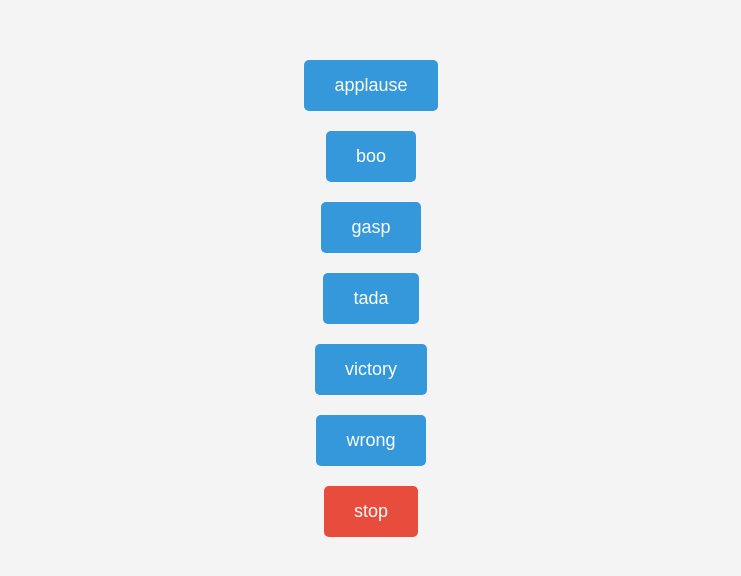
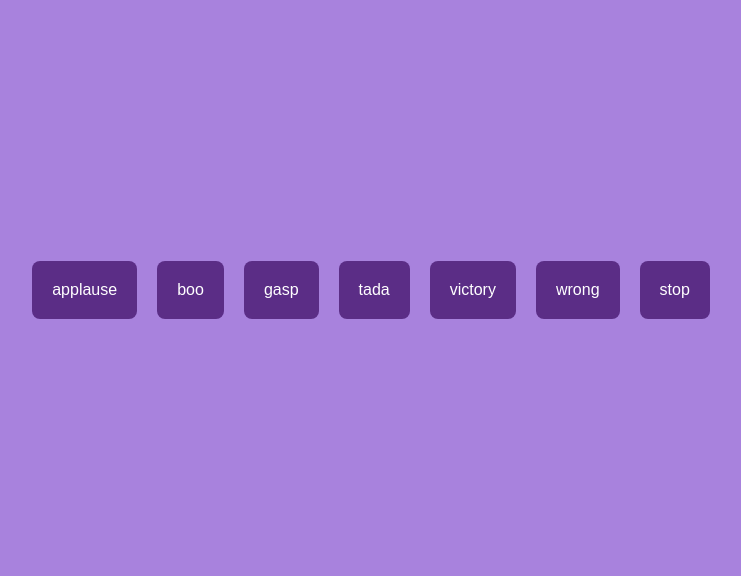
Before and after one commit to acciojob/Soundbar-Rashmi-Salunkhe, a website: page main.html in a window 1280 px wide. Shown: the part 110-686 px from the top of the page, without its empty margins (269-1010 px from the left). Drawn offline with Linux system fonts and the light colour scheme.

Commit message:
Update styles.css

```diff
--- a/styles.css
+++ b/styles.css
@@ -1,40 +1,36 @@
-/*  your css code here. If applicable */
-/* Styling for the buttons and layout */
+
+
 body {
-    font-family: Arial, sans-serif;
     display: flex;
     justify-content: center;
     align-items: center;
     height: 100vh;
-    background-color: #f4f4f4;
+    background-color: #A882DD;
+    margin: 0;
+    font-family: Arial, sans-serif;
 }
 
 #buttons {
     display: flex;
-    flex-direction: column;
-    align-items: center;
+    gap: 20px;
 }
 
-.btn, .stop {
-    margin: 10px;
-    padding: 15px 30px;
-    font-size: 18px;
-    cursor: pointer;
-    background-color: #3498db;
+.btn {
+    background-color: #5B2D86;
     color: white;
     border: none;
-    border-radius: 5px;
-    transition: background-color 0.3s ease;
+    padding: 20px;
+    border-radius: 8px;
+    cursor: pointer;
+    transition: background-color 0.3s;
+    font-size: 16px;
 }
 
 .btn:hover {
-    background-color: #2980b9;
+    background-color: #6C3D9B;
 }
 
-.stop {
-    background-color: #e74c3c;
-}
 
 .stop:hover {
-    background-color: #c0392b;
+    background-color: #FF7F75;
 }
```
